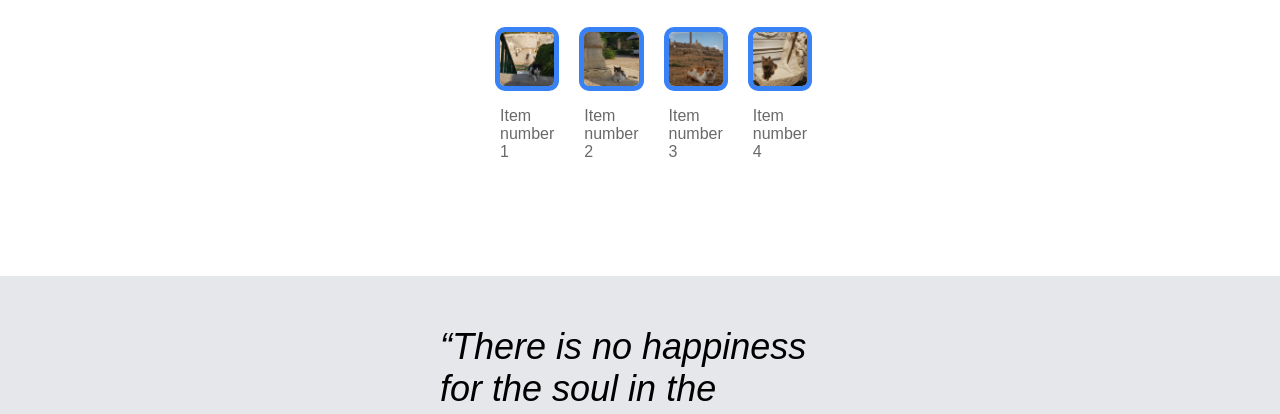
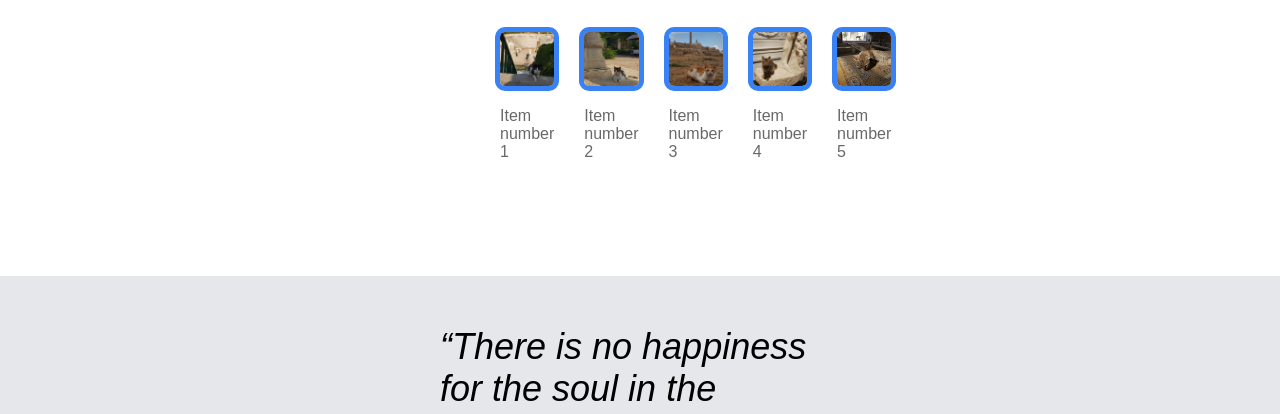
Before and after one commit to d2gher/kittens-tourism, a plain HTML site: page index.html in a window 1280 px wide. Shown: the part 680-1094 px from the top of the page. Drawn offline with Linux system fonts and the light colour scheme.

Commit message:
Add sleepy cat

```diff
--- a/index.html
+++ b/index.html
@@ -48,6 +48,10 @@
                 <img src="images/cat-4.jpg">
                 <p>Item number 4</p>
             </div>
+            <div class="card">
+                <img src="images/cat-6.jpg">
+                <p>Item number 5</p>
+            </div>
         </div>
     </div>
     <div class="section-3">
```
Also changed, not shown: images/312977283_3202171026704473_3186498388770350314_n.jpg (deleted), images/cat-6.jpg (added).
